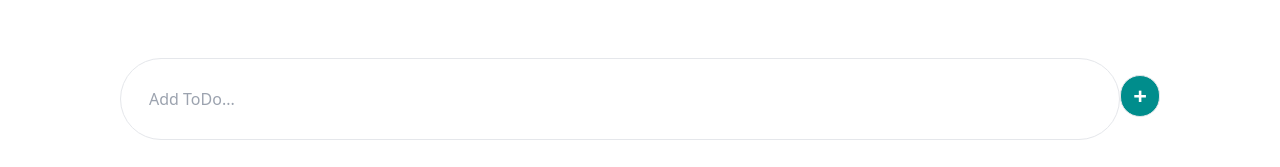
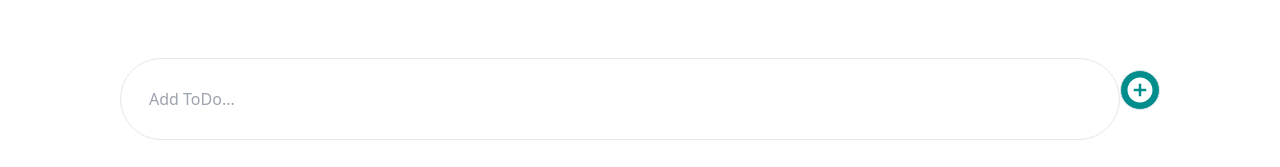
Before and after one commit to Angekarara/todo_list, a React (Vite) app: page / in a window 1280 px wide. Shown: the part 242-409 px from the top of the page. Built offline with nearby package versions, Linux system fonts and the light colour scheme.

Commit message:
added new changes about styles

```diff
--- a/src/App.jsx
+++ b/src/App.jsx
@@ -48,6 +48,7 @@ export default function Todo() {
 
   return (
     <div>
+      <i class="ri-add-circle-fill"></i>
       <div className="flex flex-col justify-center items-center">
         <h1 className="text-[200px] text-center text-[#eaeaea]">Todos</h1>
         <form onSubmit={handleSubmit}>
@@ -63,7 +64,13 @@ export default function Todo() {
             type="submit"
             className="border bg-[#008d8c] p-1 rounded-full text-white font-bold text-2xl w-10 text-center"
           >
-            +
+            <svg
+              xmlns="http://www.w3.org/2000/svg"
+              viewBox="0 0 24 24"
+              fill="currentColor"
+            >
+              <path d="M12 22C6.47715 22 2 17.5228 2 12C2 6.47715 6.47715 2 12 2C17.5228 2 22 6.47715 22 12C22 17.5228 17.5228 22 12 22ZM11 11H7V13H11V17H13V13H17V11H13V7H11V11Z"></path>
+            </svg>
           </button>
         </form>
       </div>
@@ -76,7 +83,13 @@ export default function Todo() {
               onChange={() => toggleCompletion(todo.id)}
             />
 
-            <p>{todo.task}</p>
+            <p
+              style={{
+                textDecoration: todo.isCompleted ? "line-through" : "none",
+              }}
+            >
+              {todo.task}
+            </p>
             <div
               onClick={() => handleDelete(todo.id)}
               className="p-1 rounded-full text-white font-bold text-xl ml-[900px]"
```
